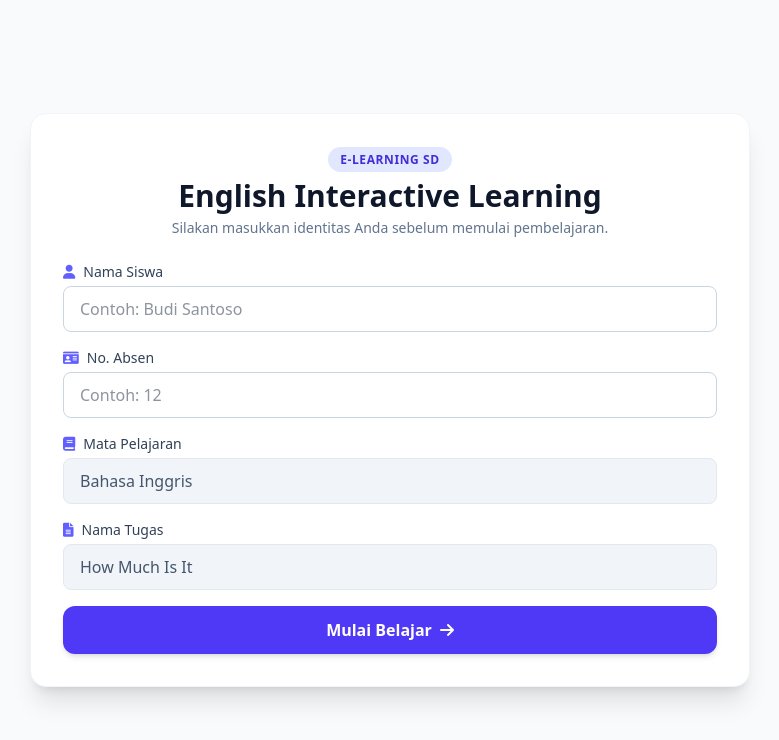
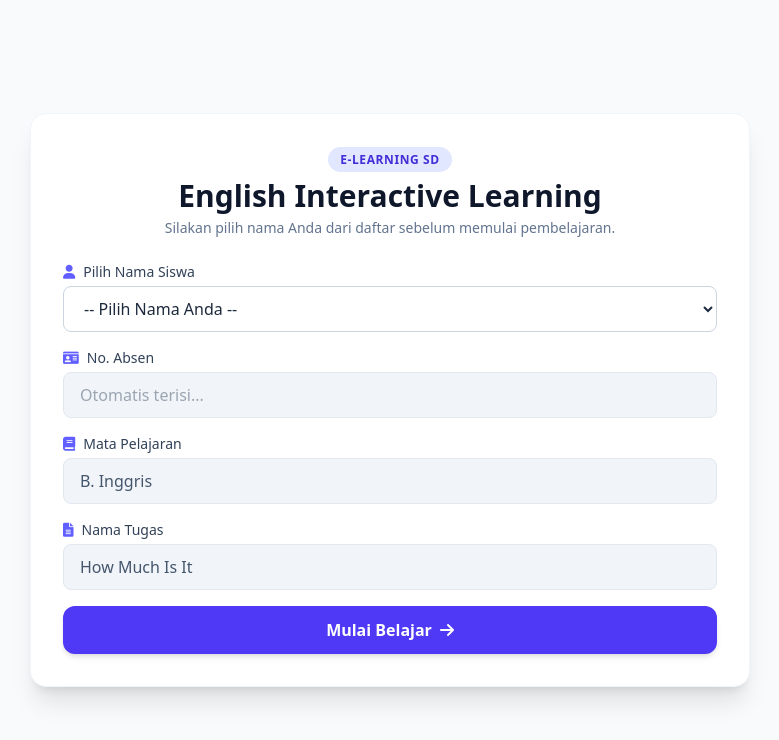
Before and after one commit to ditawulansari90/How_Much_Is_It, a plain HTML site: page index.html in a window 1280 px wide. Shown: the whole page, without its empty margins (250-1029 px from the left). Drawn offline with nearby package versions, Linux system fonts and the light colour scheme.

Commit message:
Update index.html

```diff
--- a/index.html
+++ b/index.html
@@ -12,26 +12,45 @@
 
     <div class="max-w-3xl mx-auto min-h-screen p-4 sm:p-6 flex flex-col justify-center">
 
-        <!-- ================= BAGIAN 1: MENU AWAL (LOGIN SISWA) ================= -->
+        <!-- ================= BAGIAN 1: MENU AWAL (LOGIN SISWA DENGAN DROPDOWN) ================= -->
         <div id="section-login" class="bg-white rounded-2xl shadow-xl p-6 sm:p-8 border border-slate-100">
             <div class="text-center mb-6">
                 <span class="bg-indigo-100 text-indigo-700 text-xs font-semibold px-3 py-1 rounded-full uppercase tracking-wider">E-Learning SD</span>
                 <h1 class="text-2xl sm:text-3xl font-bold text-slate-900 mt-2">English Interactive Learning</h1>
-                <p class="text-slate-500 text-sm mt-1">Silakan masukkan identitas Anda sebelum memulai pembelajaran.</p>
+                <p class="text-slate-500 text-sm mt-1">Silakan pilih nama Anda dari daftar sebelum memulai pembelajaran.</p>
             </div>
 
             <form id="form-login" onsubmit="mulaiBelajar(event)" class="space-y-4">
                 <div>
-                    <label class="block text-sm font-medium text-slate-700 mb-1"><i class="fa-solid fa-user text-indigo-500 mr-2"></i>Nama Siswa</label>
-                    <input type="text" id="nama-siswa" required placeholder="Contoh: Budi Santoso" class="w-full px-4 py-2.5 rounded-lg border border-slate-300 focus:ring-2 focus:ring-indigo-500 focus:outline-none">
+                    <label class="block text-sm font-medium text-slate-700 mb-1"><i class="fa-solid fa-user text-indigo-500 mr-2"></i>Pilih Nama Siswa</label>
+                    <select id="pilih-siswa" required onchange="updateAbsen()" class="w-full px-4 py-2.5 rounded-lg border border-slate-300 focus:ring-2 focus:ring-indigo-500 focus:outline-none bg-white">
+                        <option value="" disabled selected>-- Pilih Nama Anda --</option>
+                        <option value="Ahmad Bibi Prianto" data-absen="3159255731">Ahmad Bibi Prianto</option>
+                        <option value="Ahmad Ragil Setiawan" data-absen="3165165321">Ahmad Ragil Setiawan</option>
+                        <option value="Ahmad Aidillah" data-absen="3167865986">Ahmad Aidillah</option>
+                        <option value="An Nisa Alimah" data-absen="316748314">An Nisa Alimah</option>
+                        <option value="Azzahra Radya Utami" data-absen="3160951909">Azzahra Radya Utami</option>
+                        <option value="Fatkhul Mahdi Mubarok" data-absen="3156315316">Fatkhul Mahdi Mubarok</option>
+                        <option value="Gibran Albiyananda Putra" data-absen="3157295581">Gibran Albiyananda Putra</option>
+                        <option value="Muhammad Dandiansyah" data-absen="3169059179">Muhammad Dandiansyah</option>
+                        <option value="Muhammad Irawan" data-absen="3167661010">Muhammad Irawan</option>
+                        <option value="Muhammad Rava Azka Putra" data-absen="3164563065">Muhammad Rava Azka Putra</option>
+                        <option value="Munawarah Annisa Rahma" data-absen="3142981567">Munawarah Annisa Rahma</option>
+                        <option value="Nafisa Nur Adila Sari" data-absen="3150199714">Nafisa Nur Adila Sari</option>
+                        <option value="Naila Lailatul Zahwa" data-absen="3158560988">Naila Lailatul Zahwa</option>
+                        <option value="Rangga Syura" data-absen="3164859442">Rangga Syura</option>
+                        <option value="Silva Ananta Nur Afifah" data-absen="3159163528">Silva Ananta Nur Afifah</option>
+                        <option value="Widya Erlin Sa'diyah" data-absen="3151799963">Widya Erlin Sa'diyah</option>
+                        <option value="Yusep Maumali" data-absen="315...">Yusep Maumali</option>
+                    </select>
                 </div>
                 <div>
                     <label class="block text-sm font-medium text-slate-700 mb-1"><i class="fa-solid fa-id-card text-indigo-500 mr-2"></i>No. Absen</label>
-                    <input type="number" id="no-absen" required placeholder="Contoh: 12" class="w-full px-4 py-2.5 rounded-lg border border-slate-300 focus:ring-2 focus:ring-indigo-500 focus:outline-none">
+                    <input type="text" id="no-absen" readonly placeholder="Otomatis terisi..." class="w-full px-4 py-2.5 rounded-lg border border-slate-200 bg-slate-100 text-slate-600 cursor-not-allowed">
                 </div>
                 <div>
                     <label class="block text-sm font-medium text-slate-700 mb-1"><i class="fa-solid fa-book text-indigo-500 mr-2"></i>Mata Pelajaran</label>
-                    <input type="text" id="mapel" value="Bahasa Inggris" readonly class="w-full px-4 py-2.5 rounded-lg border border-slate-200 bg-slate-100 text-slate-600 cursor-not-allowed">
+                    <input type="text" id="mapel" value="B. Inggris" readonly class="w-full px-4 py-2.5 rounded-lg border border-slate-200 bg-slate-100 text-slate-600 cursor-not-allowed">
                 </div>
                 <div>
                     <label class="block text-sm font-medium text-slate-700 mb-1"><i class="fa-solid fa-file-lines text-indigo-500 mr-2"></i>Nama Tugas</label>
@@ -172,14 +191,27 @@
         let dataSiswa = {
             nama: "",
             absen: "",
-            mapel: "Bahasa Inggris",
+            mapel: "B. Inggris",
             tugas: "How Much Is It"
         };
 
+        function updateAbsen() {
+            const selectSiswa = document.getElementById('pilih-siswa');
+            const selectedOption = selectSiswa.options[selectSiswa.selectedIndex];
+            const absen = selectedOption.getAttribute('data-absen');
+            document.getElementById('no-absen').value = absen || "";
+        }
+
         function mulaiBelajar(event) {
             event.preventDefault();
-            dataSiswa.nama = document.getElementById('nama-siswa').value;
+            const selectSiswa = document.getElementById('pilih-siswa');
+            dataSiswa.nama = selectSiswa.value;
             dataSiswa.absen = document.getElementById('no-absen').value;
+
+            if (!dataSiswa.nama) {
+                alert('Silakan pilih nama siswa terlebih dahulu!');
+                return;
+            }
 
             document.getElementById('display-nama').innerText = dataSiswa.nama;
             document.getElementById('display-absen').innerText = 'Absen: ' + dataSiswa.absen;
@@ -256,6 +288,7 @@
 
             const tombolKirim = event.currentTarget;
             tombolKirim.innerHTML = '<i class="fa-solid fa-spinner fa-spin"></i> <span>Mengirim Nilai...</span>';
+            tombolKisi = tombolKirim;
             tombolKirim.disabled = true;
 
             fetch(scriptURL, {
```
